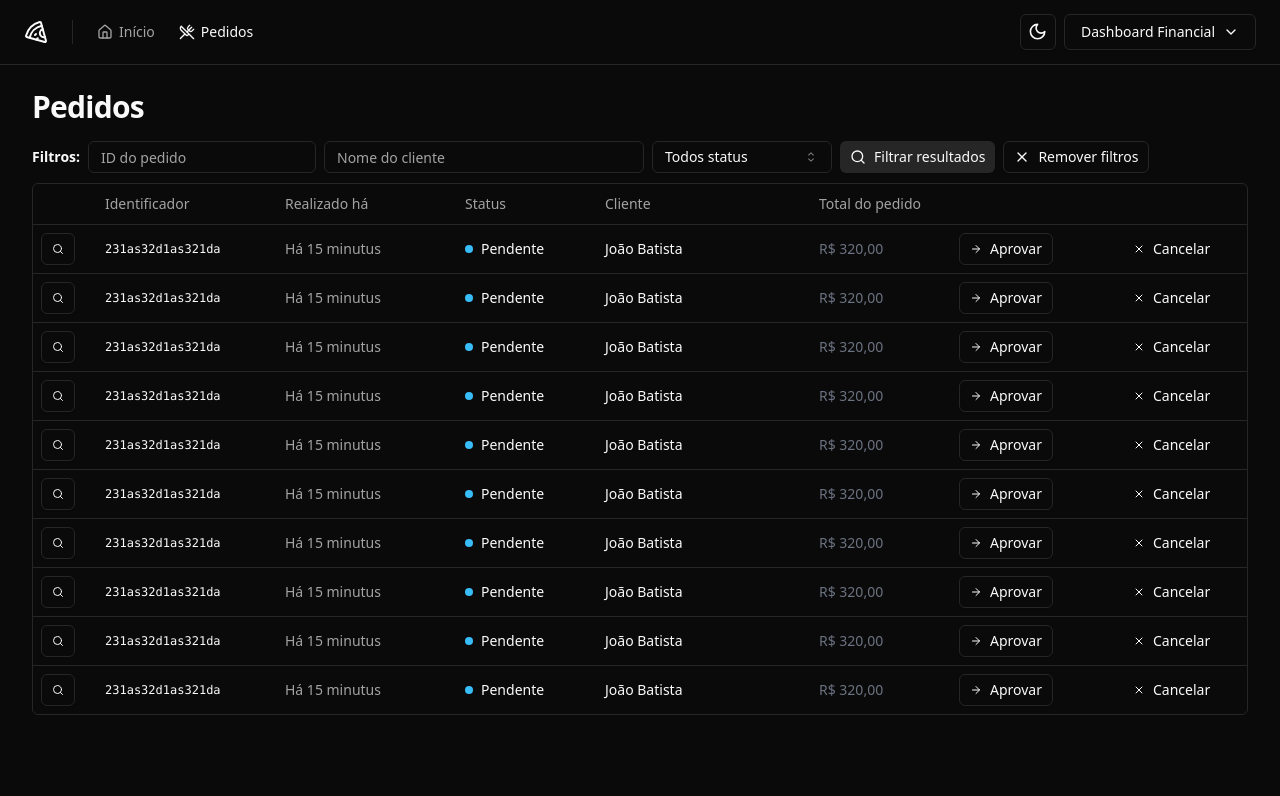
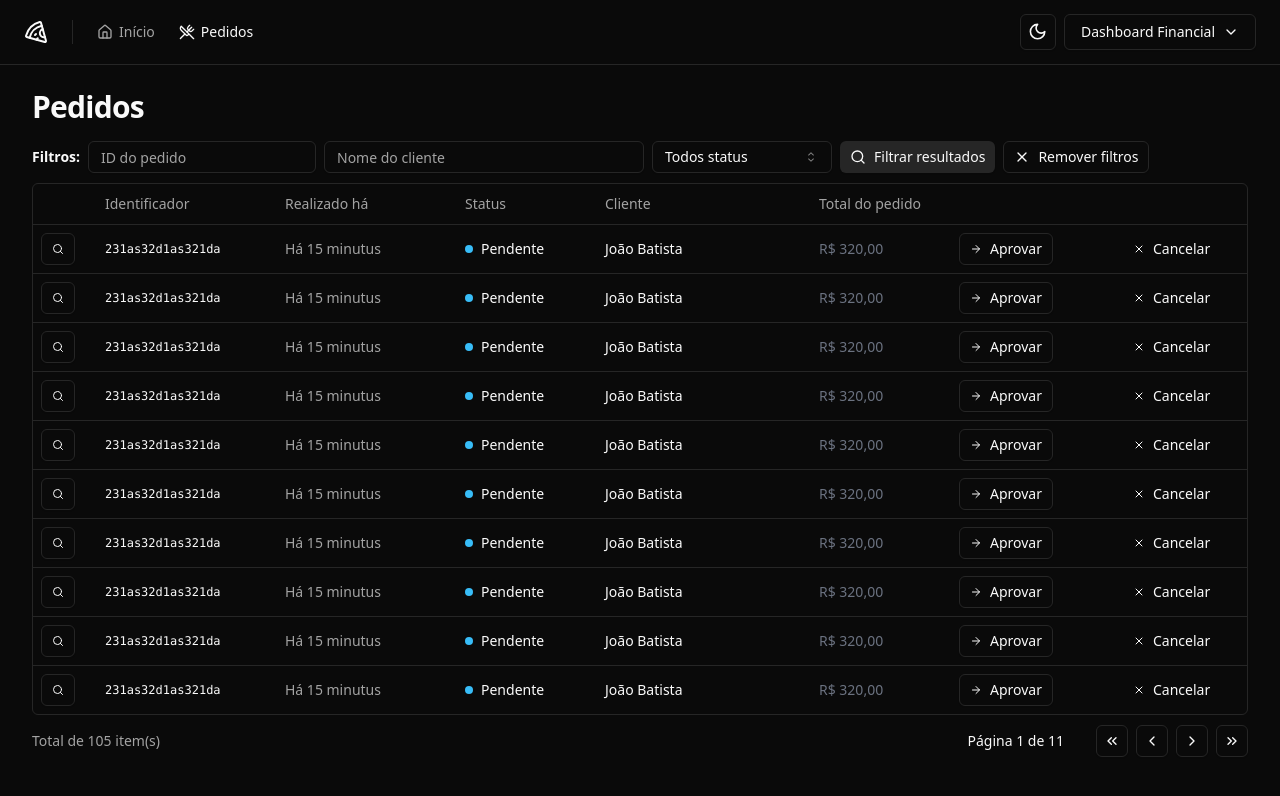
Before and after one commit to Cardosofiles/pizza-shop-client, a React (Vite) app: page /orders in a window 1280 px wide. Shown: the top 796 px of the page. Built offline with nearby package versions, Linux system fonts and the light colour scheme.

Commit message:
pagination component

```diff
--- /dev/null
+++ b/src/components/pagination.tsx
@@ -0,0 +1,58 @@
+import {
+  ChevronLeft,
+  ChevronRight,
+  ChevronsLeft,
+  ChevronsRight,
+} from "lucide-react";
+
+import { Button } from "@/components/ui/button";
+
+export interface PaginationProps {
+  pageIndex: number;
+  totalAcount: number;
+  perPage: number;
+}
+
+export function Pagination({
+  pageIndex,
+  perPage,
+  totalAcount,
+}: PaginationProps) {
+  const pages = Math.ceil(totalAcount / perPage);
+
+  return (
+    <div className="flex items-center justify-between">
+      <span className="text-sm text-muted-foreground">
+        Total de {totalAcount} item(s)
+      </span>
+
+      <div className="flex items-center gap-6 lg:gap-8">
+        <div className="text-sm font-medium">
+          Página {pageIndex + 1} de {pages}
+        </div>
+
+        <div className="flex items-center gap-2">
+          <Button variant="outline" className="w-8 h-8 p-0">
+            <ChevronsLeft className="h-4 w-4" />
+            <span className="sr-only">Primeira página</span>
+          </Button>
+
+          <Button variant="outline" className="w-8 h-8 p-0">
+            <ChevronLeft className="h-4 w-4" />
+            <span className="sr-only">Página anterior</span>
+          </Button>
+
+          <Button variant="outline" className="w-8 h-8 p-0">
+            <ChevronRight className="h-4 w-4" />
+            <span className="sr-only">Próxima página</span>
+          </Button>
+
+          <Button variant="outline" className="w-8 h-8 p-0">
+            <ChevronsRight className="h-4 w-4" />
+            <span className="sr-only">Útima página</span>
+          </Button>
+        </div>
+      </div>
+    </div>
+  );
+}
--- a/src/routes/app/orders/order-table-filter.tsx
+++ b/src/routes/app/orders/order-table-filter.tsx
@@ -1,3 +1,5 @@
+import { Search, X } from "lucide-react";
+
 import { Button } from "@/components/ui/button";
 import { Input } from "@/components/ui/input";
 import {
@@ -7,7 +9,6 @@
   SelectTrigger,
   SelectValue,
 } from "@/components/ui/select";
-import { Search, X } from "lucide-react";
 
 export function OrderTableFilters() {
   return (
--- a/src/routes/app/orders/order-table-row.tsx
+++ b/src/routes/app/orders/order-table-row.tsx
@@ -1,6 +1,7 @@
+import { ArrowRight, Search, X } from "lucide-react";
+
 import { Button } from "@/components/ui/button";
 import { TableCell, TableRow } from "@/components/ui/table";
-import { ArrowRight, Search, X } from "lucide-react";
 
 export function OerderTableRow() {
   return (
--- a/src/routes/app/orders/orders.tsx
+++ b/src/routes/app/orders/orders.tsx
@@ -1,5 +1,6 @@
 import { Helmet } from "react-helmet-async";
 
+import { Pagination } from "@/components/pagination";
 import {
   Table,
   TableBody,
@@ -16,7 +17,6 @@
       <Helmet title="Pedidos" />
       <div className="flex flex-col gap-4">
         <h1 className="text-3xl font-bold tracking-tight">Pedidos</h1>
-      </div>
         <div className="space-y-2.5">
           <OrderTableFilters />
 
@@ -42,6 +42,9 @@
               </TableBody>
             </Table>
           </div>
+
+          <Pagination pageIndex={0} totalAcount={105} perPage={10} />
+        </div>
       </div>
     </>
   );
```
Lines whose indentation alone changed are shown as unchanged.
